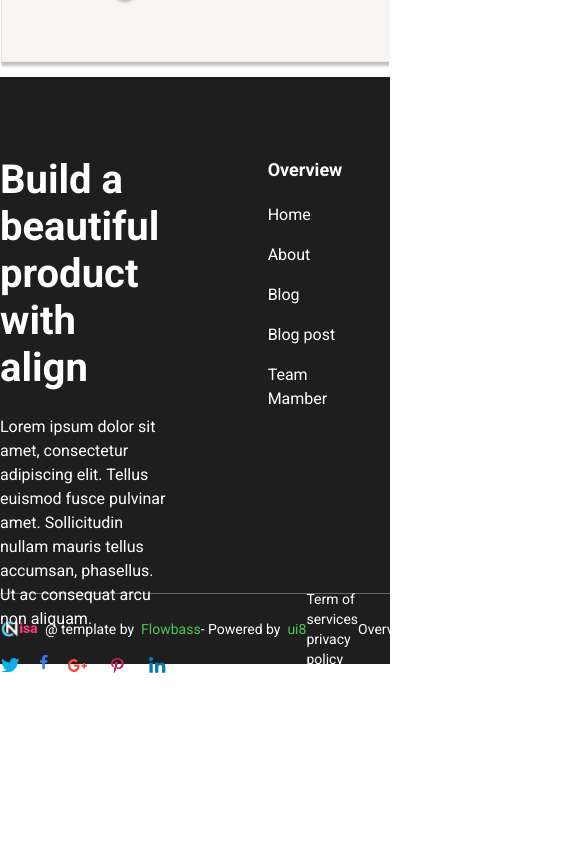
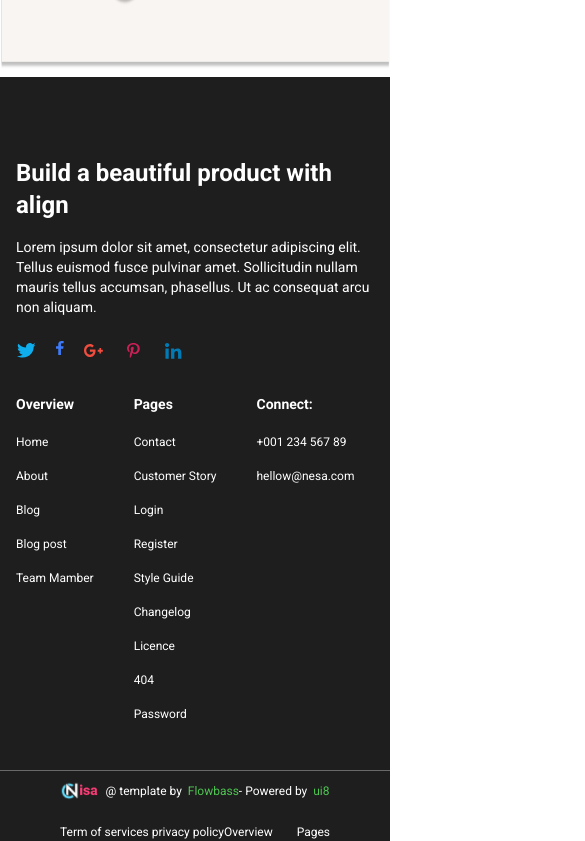
Before and after one commit to totato4/Nisa, a website: page index.html in a window 390 px wide. Shown: the part 2985-3826 px from the top of the page, 585 px wide, since content can reach past the window. Before the commit the page ends 3660 px from the top, so only its background shows below. Drawn offline with nearby package versions, Linux system fonts and the light colour scheme.

Commit message:
адаптив для footer

```diff
--- a/index.html
+++ b/index.html
@@ -775,6 +775,7 @@
                   </div>
                 </div>
               </div>
+              <div class="footer__list__wrapper">
                 <div class="footer__list-wrap">
                   <h3 class="footer__list-title">Overview</h3>
                   <ul class="footer__list">
@@ -808,8 +809,9 @@
                 </div>
               </div>
             </div>
+          </div>
           <div class="footer-bottom">
-            <div class="footer-bottom_container">
+            <div class="footer-bottom__container">
               <div class="footer-bottom__template">
                 <img src="./public/images/Logo-2.png" alt="" />
                 @ template by &nbsp;
@@ -822,6 +824,25 @@
               <div class="footer-bottom__overview">
                 <p>Overview</p>
                 <p>Pages</p>
+              </div>
+            </div>
+          </div>
+          <div class="footer-bottom_mobile">
+            <div class="footer-bottom__container_mobile">
+              <div class="footer-bottom__template">
+                <img src="./public/images/Logo-2.png" alt="" />
+                @ template by &nbsp;
+                <mark class="text_green"> Flowbass</mark>- Powered by &nbsp;
+                <mark class="text_green"> ui8</mark>
+              </div>
+              <div>
+                <div class="footer-bottom__policy">
+                  <p>Term of services privacy policy</p>
+                </div>
+                <div class="footer-bottom__overview">
+                  <p>Overview</p>
+                  <p>Pages</p>
+                </div>
               </div>
             </div>
           </div>
--- a/src/scss/_footer.scss
+++ b/src/scss/_footer.scss
@@ -7,7 +7,6 @@
   color: white;
 
   width: 100%;
-  height: 587px;
   display: flex;
   flex-direction: column;
 }
@@ -15,10 +14,16 @@
 .footer__top {
   width: 100%;
   height: 100%;
-  max-height: 518px;
   border-bottom: 1px solid #696969;
   display: flex;
   justify-content: center;
+  padding: 0px 16px;
+  @media (min-width: $tablet) {
+    padding: 0px 48px;
+  }
+  @media (min-width: $desktop) {
+    padding: 0px 200px;
+  }
 }
 
 .footer__top_container {
@@ -28,28 +33,45 @@
 
   display: flex;
   justify-content: flex-start;
-  gap: 100px;
+  flex-direction: column;
+  gap: 33px;
   margin-top: 80px;
   margin-bottom: 47px;
+  @media (min-width: $tablet) {
+    flex-direction: row;
+    gap: 68px;
+  }
+  @media (min-width: $desktop) {
+    gap: 100px;
+  }
 }
 
 .footer__top__build {
   display: flex;
   flex-direction: column;
-  gap: 24px;
+
   max-width: 372px;
 }
 
 .footer__build__title {
-  font-weight: 700;
-  font-size: 40px;
-  line-height: 47px;
+  @include h8b;
+  margin-bottom: 16px;
+  @media (min-width: $tablet) {
+    @include h6b;
+  }
+  @media (min-width: $desktop) {
+    @include h5b;
+    margin-bottom: 24px;
+  }
 }
 
 .footer_build__subtitle {
-  font-weight: 400;
-  font-size: 16px;
-  line-height: 24px;
+  @include p9r;
+  margin-bottom: 24px;
+
+  @media (min-width: $desktop) {
+    @include p6r;
+  }
 }
 
 .footer__social {
@@ -65,6 +87,17 @@
   height: 20px;
 }
 
+.footer__list__wrapper {
+  display: flex;
+  gap: 40px;
+  @media (min-width: $tablet) {
+    gap: 48px;
+  }
+  @media (min-width: $desktop) {
+    gap: 100px;
+  }
+}
+
 .footer__list-wrap {
   display: flex;
   flex-direction: column;
@@ -72,9 +105,13 @@
 }
 
 .footer__list-title {
-  font-weight: 700;
-  font-size: 18px;
-  line-height: 28px;
+  @include p7b;
+  @media (min-width: $tablet) {
+    @include p4b;
+  }
+  @media (min-width: $desktop) {
+    @include p1b;
+  }
 }
 
 .footer__list {
@@ -84,29 +121,82 @@
 }
 
 .footer__list_item {
-  font-weight: 400;
-  font-size: 16px;
-  line-height: 24px;
+  @include p10r;
+  @media (min-width: $tablet) {
+    @include p9r;
+  }
+  @media (min-width: $desktop) {
+    @include p6r;
+  }
 }
 
 .footer-bottom {
   width: 100%;
   height: 70px;
+  display: none;
+  justify-content: center;
+
+  @media (min-width: $tablet) {
+    display: flex;
+    padding: 0px 40px;
+  }
+  @media (min-width: $tablet) {
+    padding: 0px 16px;
+  }
+}
+
+.footer-bottom_mobile {
+  width: 100%;
+  height: 70px;
   display: flex;
   justify-content: center;
+
+  @media (min-width: $tablet) {
+    padding: 0px 40px;
+    display: none;
+  }
+  @media (min-width: $tablet) {
+    padding: 0px 16px;
+  }
 }
 
-.footer-bottom_container {
+.footer-bottom__container {
   max-width: 1040px;
   width: 100%;
   height: 100%;
   display: flex;
   justify-content: space-between;
   align-items: center;
+  flex-wrap: wrap;
+  gap: 12px;
 
-  font-weight: 400;
-  font-size: 14px;
-  line-height: 20px;
+  @include p10r;
+
+  @media (min-width: $desktop) {
+    @include p9r;
+  }
+}
+
+.footer-bottom__container_mobile {
+  max-width: 1040px;
+  width: 100%;
+  height: 100%;
+  display: flex;
+  justify-content: space-between;
+  flex-direction: column;
+  align-items: center;
+  flex-wrap: wrap;
+  gap: 12px;
+
+  @include p10r;
+
+  div {
+    display: flex;
+  }
+
+  @media (min-width: $desktop) {
+    @include p9r;
+  }
 }
 
 .footer-bottom__template {
@@ -114,9 +204,13 @@
   flex-wrap: nowrap;
   white-space: nowrap;
   align-items: center;
+  margin: auto;
 
   img {
     margin-right: 6px;
+  }
+  @media (min-width: $tablet) {
+    margin: 0px;
   }
 }
 
```
Also changed, not shown: src/css/index.css, 1 other file. Lines whose indentation alone changed are shown as unchanged.
